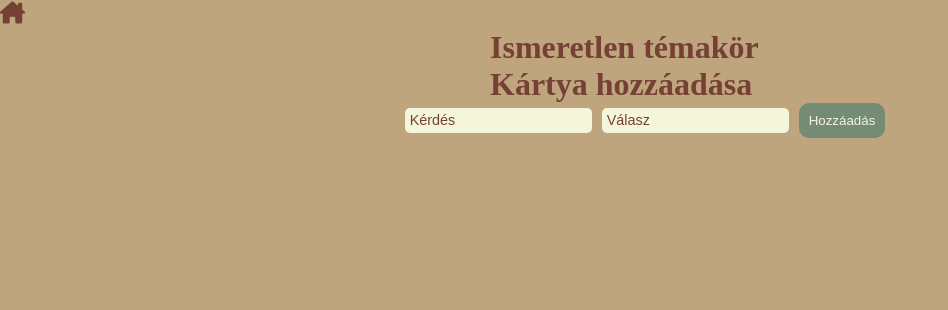
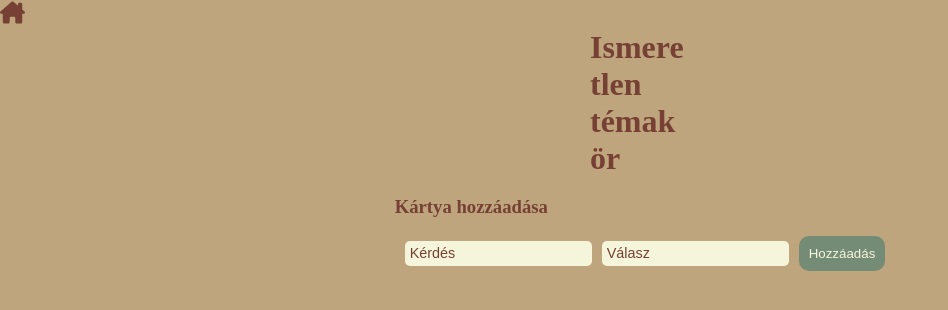
Before and after one commit to boli2257/flashcards_frontend, a React (Vite) app: page /addCard/1 in a window 1280 px wide. Shown: the top 310 px of the page, without its empty margins (0-948 px from the left). Built offline with nearby package versions, Linux system fonts and the light colour scheme; no server answers; the database is empty.

Commit message:
Finished

```diff
--- a/src/pages/AddCard.jsx
+++ b/src/pages/AddCard.jsx
@@ -35,8 +35,8 @@ const AddCard = () => {
   return (
       <div className='formDiv'>
         <form onSubmit={handleSubmit} className='cardForm'>
-          <h1>{topicName || <div className="spinner"></div>}</h1>
-          <h1>Kártya hozzáadása</h1>
+          <h1 style={{width:"100px"}}>{topicName || <div className="spinner"></div>}</h1>
+          <h3>Kártya hozzáadása</h3>
             <input type='text' placeholder='Kérdés' required onChange={(e)=>setQuestion(e.target.value)}></input>
             <input type='text' placeholder='Válasz' required onChange={(e)=>setAnswer(e.target.value)}></input>
             <button type="submit">Hozzáadás</button>
```
